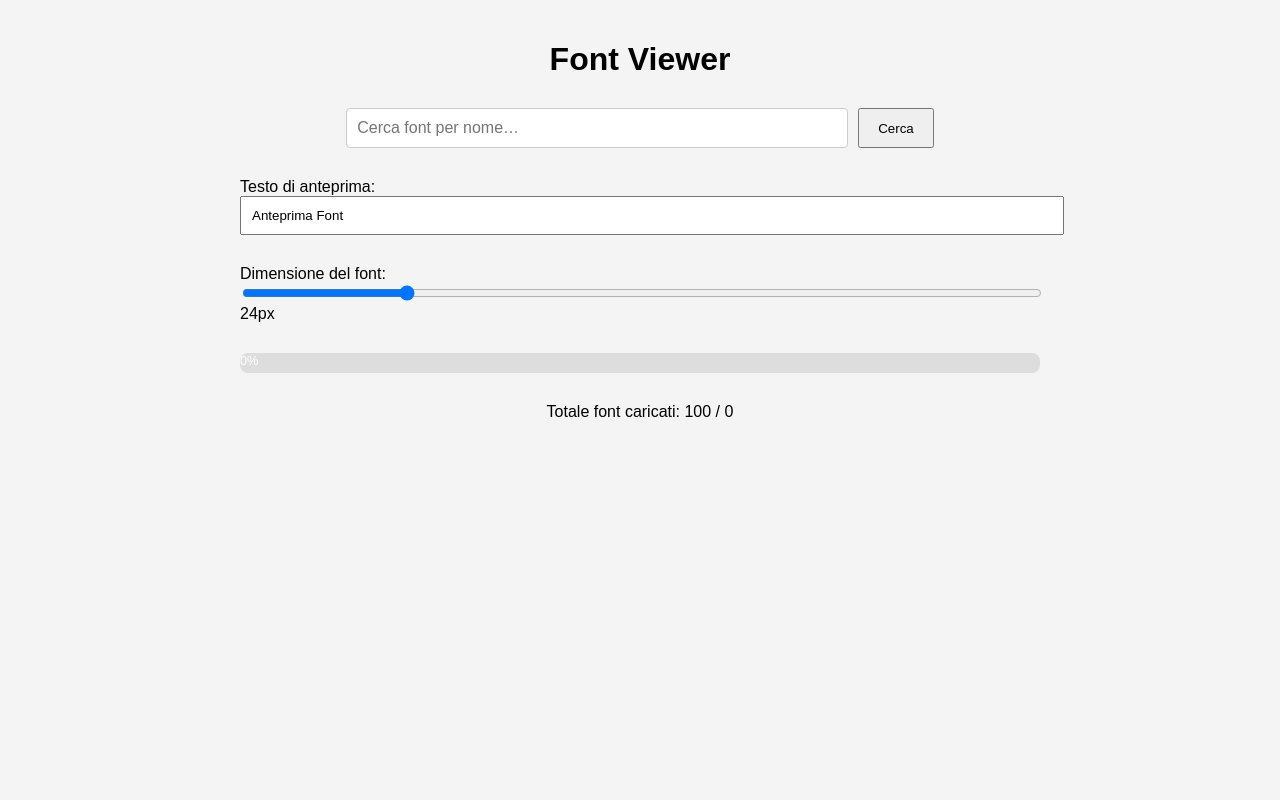
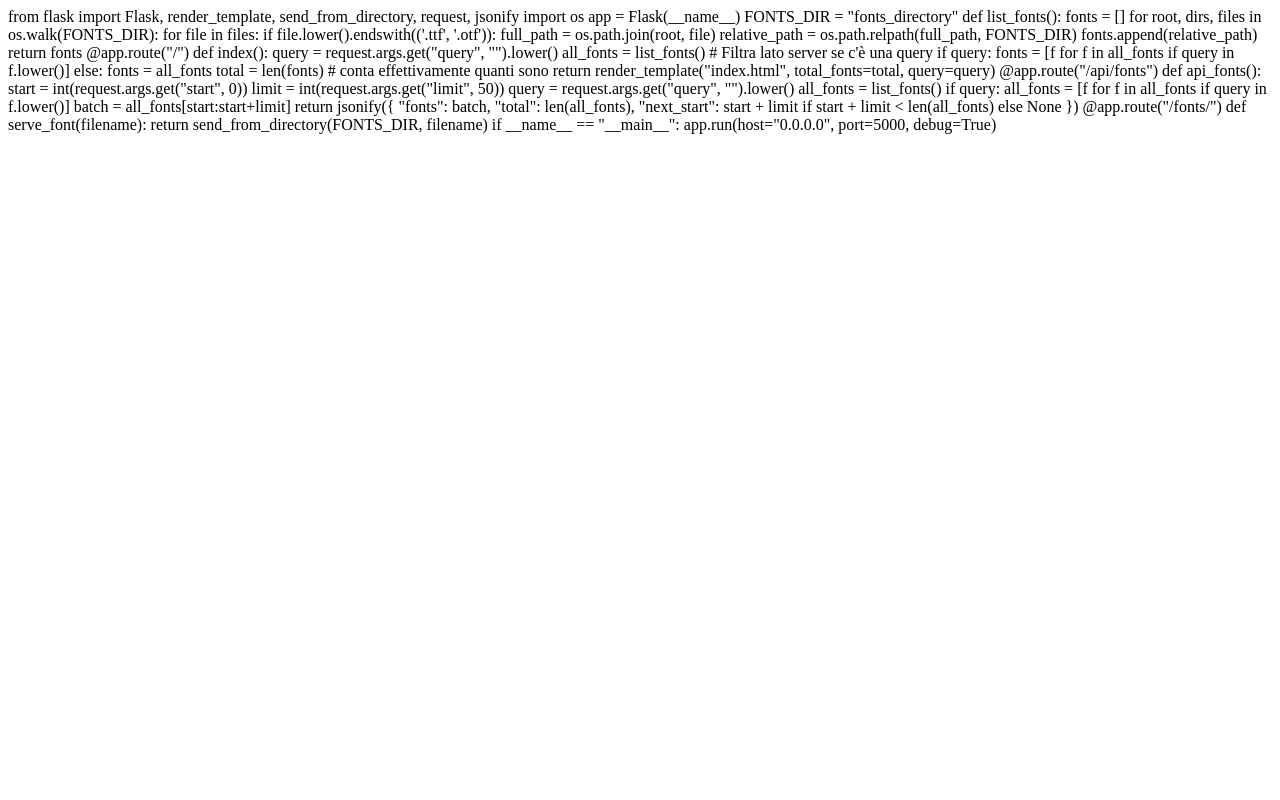
Before and after one commit to LScanferlato/font-viewer, a Flask app: page / in a window 1280 px wide. Run offline with Flask 3, Linux system fonts and the light colour scheme; data that the repository does not hold is empty.

Commit message:
Integrate Flask backend into index.html
Refactor HTML to integrate Flask backend for font management.

```diff
--- a/templates/index.html
+++ b/templates/index.html
@@ -1,145 +1,54 @@
-<!DOCTYPE html>
-<html lang="it">
-<head>
-  <meta charset="UTF-8">
-  <title>Font Viewer</title>
-  <meta name="viewport" content="width=device-width, initial-scale=1">
-  <script src="https://cdnjs.cloudflare.com/ajax/libs/html2canvas/1.4.1/html2canvas.min.js"></script>
-  <style>
-    body { font-family: Arial, sans-serif; padding: 20px; background:#f4f4f4; margin:0; }
-    header { text-align:center; margin-bottom:30px; }
-    main { max-width:800px; margin:0 auto; }
-    .font-preview { background:#fff; border-radius:8px; box-shadow:0 2px 5px rgba(0,0,0,0.1); padding:20px; margin-bottom:20px; }
-    .font-name { font-weight:bold; font-size:1.1rem; margin-bottom:5px; }
-    .font-sample { font-size:24px; margin-top:10px; }
-    .controls { margin-top:10px; display:flex; gap:10px; }
-    .controls button { background:#007bff; color:#fff; border:none; border-radius:5px; padding:8px 14px; cursor:pointer; font-size:1rem; }
-    .controls button:hover { background:#0056b3; }
-    .search-bar { display:flex; gap:10px; margin-bottom:30px; justify-content:center; }
-    .search-bar input[type="text"] { padding:10px; width:60%; border:1px solid #ccc; border-radius:4px; font-size:1rem; }
-    .search-bar button { padding:10px 18px; }
-    @media (max-width:600px){ main{padding:0 5px;} .search-bar input[type="text"]{width:100%;} }
+from flask import Flask, render_template, send_from_directory, request, jsonify
+import os
 
-    /* Barra di progresso */
-    .progress-container { width:100%; background:#ddd; border-radius:8px; overflow:hidden; margin:20px 0; height:20px; }
-    .progress-bar { height:100%; width:0%; background:#28a745; text-align:center; color:#fff; font-size:0.8rem; transition:width 0.3s ease; }
-  </style>
-</head>
-<body>
-  <header><h1>Font Viewer</h1></header>
-  <main>
-    <!-- Ricerca lato server -->
-    <form method="get" action="/" class="search-bar">
-      <input type="text" name="query" placeholder="Cerca font per nome…" value="{{ query|e }}">
-      <button type="submit">Cerca</button>
-    </form>
+app = Flask(__name__)
+FONTS_DIR = "fonts_directory"
 
-    <!-- Testo anteprima -->
-    <div style="margin-bottom:20px;">
-      <label for="previewText">Testo di anteprima:</label>
-      <input type="text" id="previewText" value="Anteprima Font" oninput="updatePreviewText()" style="width:100%;padding:10px;margin-bottom:10px;">
-    </div>
+def list_fonts():
+    fonts = []
+    for root, dirs, files in os.walk(FONTS_DIR):
+        for file in files:
+            if file.lower().endswith(('.ttf', '.otf')):
+                full_path = os.path.join(root, file)
+                relative_path = os.path.relpath(full_path, FONTS_DIR)
+                fonts.append(relative_path)
+    return fonts
 
-    <!-- Dimensione font -->
-    <div style="margin-bottom:30px;">
-      <label for="fontSize">Dimensione del font:</label>
-      <input type="range" id="fontSize" min="12" max="72" value="24" oninput="updateFontSize()" style="width:100%;">
-      <span id="fontSizeValue">24px</span>
-    </div>
+@app.route("/")
+def index():
+    query = request.args.get("query", "").lower()
+    all_fonts = list_fonts()
 
-    <!-- Barra di progresso -->
-    <div class="progress-container">
-      <div class="progress-bar" id="progressBar">0%</div>
-    </div>
+    # Filtra lato server se c'è una query
+    if query:
+        fonts = [f for f in all_fonts if query in f.lower()]
+    else:
+        fonts = all_fonts
 
-    <!-- Risultati -->
-    <section id="fontResults" aria-label="Risultati font"></section>
-    <p style="text-align:center;margin-top:30px;" id="fontCount"></p>
-  </main>
+    total = len(fonts)   # conta effettivamente quanti sono
+    return render_template("index.html", total_fonts=total, query=query)
 
-  <script>
-    let currentIndex = 0;
-    const batchSize = 50;
-    let totalFonts = {{ total_fonts }};
-    let loading = false;
+@app.route("/api/fonts")
+def api_fonts():
+    start = int(request.args.get("start", 0))
+    limit = int(request.args.get("limit", 50))
+    query = request.args.get("query", "").lower()
 
-    async function fetchFonts() {
-      if (loading) return;
-      loading = true;
+    all_fonts = list_fonts()
+    if query:
+        all_fonts = [f for f in all_fonts if query in f.lower()]
 
-      const res = await fetch(`/api/fonts?start=${currentIndex}&limit=${batchSize}`);
-      const data = await res.json();
+    batch = all_fonts[start:start+limit]
 
-      const container = document.getElementById('fontResults');
-      data.fonts.forEach((font, i) => {
-        const idx = currentIndex + i + 1;
-        const div = document.createElement('div');
-        div.className = 'font-preview';
-        div.innerHTML = `
-          <p class="font-name">${font}</p>
-          <style>@font-face { font-family: 'font${idx}'; src: url("/fonts/${font}"); }</style>
-          <p class="font-sample" id="sample${idx}" style="font-family:'font${idx}';">Anteprima Font</p>
-          <div class="controls">
-            <a href="/fonts/${font}" download><button type="button">Scarica Font</button></a>
-            <button onclick="downloadImage('sample${idx}')" type="button">Scarica Immagine</button>
-          </div>`;
-        container.appendChild(div);
-      });
+    return jsonify({
+        "fonts": batch,
+        "total": len(all_fonts),
+        "next_start": start + limit if start + limit < len(all_fonts) else None
+    })
 
-      currentIndex += batchSize;
-      updateProgress();
-      document.getElementById('fontCount').textContent = `Totale font caricati: ${currentIndex} / ${totalFonts}`;
-      loading = false;
-    }
+@app.route("/fonts/<path:filename>")
+def serve_font(filename):
+    return send_from_directory(FONTS_DIR, filename)
 
-    function updateProgress() {
-      const percent = totalFonts === 0 ? 0 : Math.min((currentIndex / totalFonts) * 100, 100).toFixed(1);
-      const bar = document.getElementById('progressBar');
-      bar.style.width = percent + '%';
-      bar.textContent = percent + '%';
-    }
-
-    function updatePreviewText() {
-      const text = document.getElementById('previewText').value;
-      document.querySelectorAll('.font-sample').forEach(el => el.textContent = text);
-    }
-
-    function updateFontSize() {
-      const size = document.getElementById('fontSize').value + 'px';
-      document.getElementById('fontSizeValue').textContent = size;
-      document.querySelectorAll('.font-sample').forEach(el => el.style.fontSize = size);
-    }
-
-    function downloadImage(elementId) {
-      const element = document.getElementById(elementId);
-      html2canvas(element, {backgroundColor:null}).then(canvas => {
-        const link = document.createElement('a');
-        link.download = elementId + '.png';
-        link.href = canvas.toDataURL();
-        link.click();
-      });
-    }
-
-    // Lazy loading con IntersectionObserver
-    function setupLazyLoading() {
-      const sentinel = document.createElement('div');
-      sentinel.id = 'sentinel';
-      document.querySelector('main').appendChild(sentinel);
-
-      const observer = new IntersectionObserver(entries => {
-        if (entries[0].isIntersecting) {
-          fetchFonts();
-        }
-      });
-      observer.observe(sentinel);
-    }
-
-    document.addEventListener('DOMContentLoaded', () => {
-      fetchFonts();
-      updateFontSize();
-      updatePreviewText();
-      setupLazyLoading();
-    });
-  </script>
-</body>
-</html>
+if __name__ == "__main__":
+    app.run(host="0.0.0.0", port=5000, debug=True)
```
